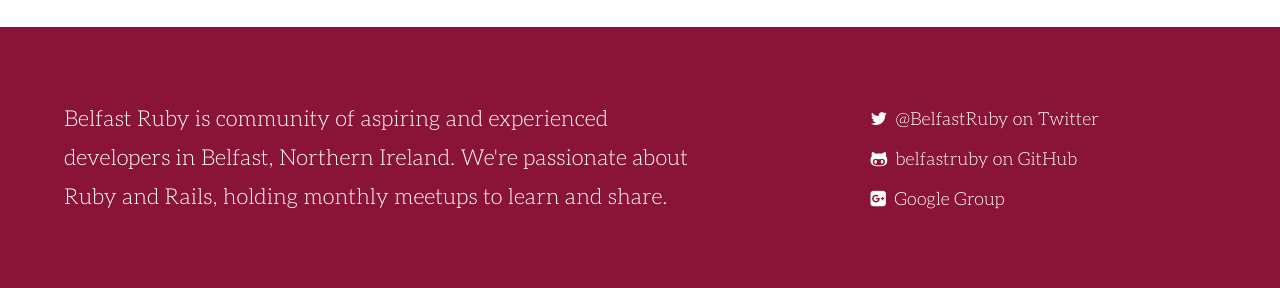
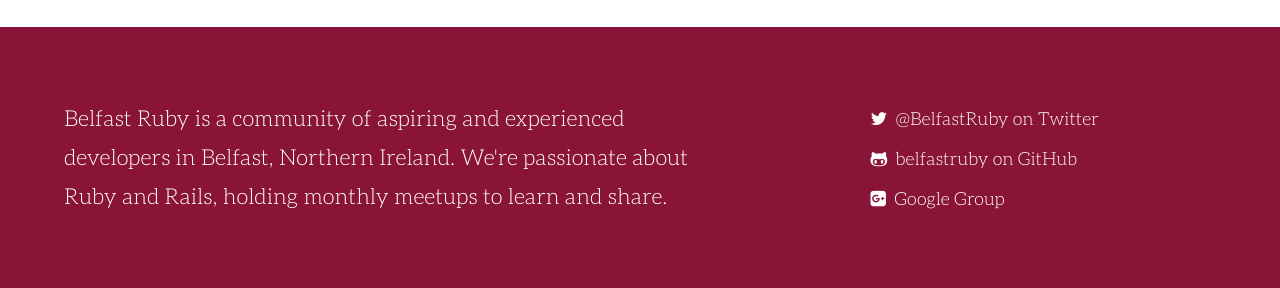
Before and after one commit to belfastruby/belfastruby.github.io, a Jekyll site: the page built from index.html, in a window 1280 px wide. Shown: the part 1127-1415 px from the top of the page. Built offline with Jekyll 4.4.1, drawn with Linux system fonts in a browser that asks for light colours; nearby versions of some CDN libraries; Markdown is read by kramdown in place of the engine named in the settings.

```diff
--- a/_layouts/default.html
+++ b/_layouts/default.html
@@ -99,7 +99,7 @@
       <footer class="clearfix">
         <section class="container clearfix">
           <div class="bio">
-            <p>Belfast Ruby is community of aspiring and experienced developers in Belfast, Northern Ireland. We're passionate about Ruby and Rails, holding <a href="/past-events/">monthly meetups</a> to learn and share.</p>
+            <p>Belfast Ruby is a community of aspiring and experienced developers in Belfast, Northern Ireland. We're passionate about Ruby and Rails, holding <a href="/past-events/">monthly meetups</a> to learn and share.</p>
           </div>
           <div class="contact">
             <li><a href="http://twitter.com/belfastruby"><i class="fa fa-twitter"></i> @BelfastRuby on Twitter</a></li>
```
Also changed, not shown: other parts of _layouts/default.html (+1 -1 lines).
